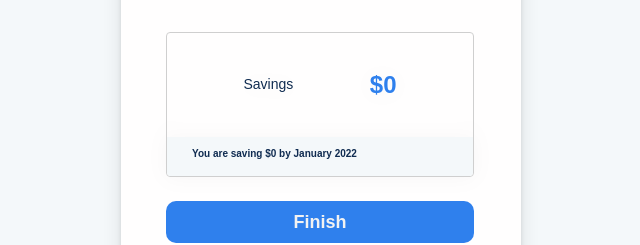
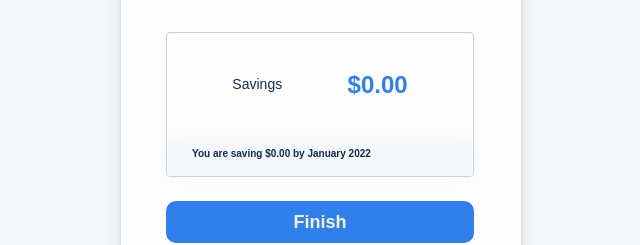
Before and after one commit to akmatoff/savings-calculator, a React (Create React App) app: page / in a window 1280 px wide. Both pictures are taken after a click on the element 504 px from the left and 281 px from the top of the page. Shown: the part 446-691 px from the top of the page, without its empty margins (319-959 px from the left). Built offline with nearby package versions, Linux system fonts and the light colour scheme; a web font is replaced by a local one.

Commit message:
UPDATE: calculate by total amount

```diff
--- a/src/components/Card.tsx
+++ b/src/components/Card.tsx
@@ -14,29 +14,37 @@ export default function Card() {
   const goalReachDate = useSelector(
     (state: RootState) => state.calc.goalReachDate
   );
+  const totalAmount = useSelector((state: RootState) => state.calc.totalAmount);
+  const monthsCount = useSelector((state: RootState) => state.calc.monthsCount);
+
+  const getDateMonthYear = () => {
+    return (
+      goalReachDate.toLocaleString("default", { month: "long" }) +
+      " " +
+      goalReachDate.getFullYear()
+    );
+  };
 
   return modeToggledOn ? (
     <StyledCard>
       <Row>
         <Label>Monthly Amount</Label>
-        <MonthlyAmount>${monthlyAmount}</MonthlyAmount>
+        <MonthlyAmount>${monthlyAmount.toFixed(2)}</MonthlyAmount>
       </Row>
       <Description>
-        You are planning 26 montly deposits to reach your $25, 000 goal by April
-        2022.
+        You are planning {monthsCount} monthly deposits to reach your $
+        {totalAmount} goal by {getDateMonthYear()}
       </Description>
     </StyledCard>
   ) : (
     <StyledCard>
       <Row>
         <Label>Savings</Label>
-        <MonthlyAmount>${savings}</MonthlyAmount>
+        <MonthlyAmount>${savings.toFixed(2)}</MonthlyAmount>
       </Row>
       <Description>
-        You are saving ${savings} by{" "}
-        {goalReachDate.toLocaleString("default", { month: "long" }) +
-          " " +
-          goalReachDate.getFullYear()}
+        You are saving <strong>${savings.toFixed(2)}</strong> by{" "}
+        <strong>{getDateMonthYear()}</strong>
       </Description>
     </StyledCard>
   );
--- a/src/components/Form.tsx
+++ b/src/components/Form.tsx
@@ -62,8 +62,8 @@ export default function Form() {
 
   const onInputChange = (e: ChangeEvent<HTMLInputElement>) => {
     modeToggledOn
-      ? dispatch(setTotalAmount(e.target.value))
-      : dispatch(setMonthlyDeposit(e.target.value));
+      ? dispatch(setTotalAmount(Number(e.target.value)))
+      : dispatch(setMonthlyDeposit(Number(e.target.value)));
 
     dispatch(calculate());
   };
--- a/src/redux/calcSlice.ts
+++ b/src/redux/calcSlice.ts
@@ -1,4 +1,4 @@
-import { createSlice } from "@reduxjs/toolkit";
+import { createSlice, PayloadAction } from "@reduxjs/toolkit";
 import { CalcState } from "../types/types";
 
 const initialState: CalcState = {
@@ -7,7 +7,8 @@ const initialState: CalcState = {
   monthlyDeposit: 0,
   goalReachDate: new Date(Date.now()),
   monthlyAmount: 0,
-  savings: 0
+  savings: 0,
+  monthsCount: 0
 }
 
 const calcSlice = createSlice({
@@ -17,24 +18,22 @@ const calcSlice = createSlice({
     switchToggle: (state) => {
       return {...state, modeToggledOn: !state.modeToggledOn}
     },
-    setMonthlyDeposit: (state, action) => {
+    setMonthlyDeposit: (state, action: PayloadAction<number>) => {
       return {...state, monthlyDeposit: action.payload}
     },
-    setTotalAmount: (state, action) => {
+    setTotalAmount: (state, action: PayloadAction<number>) => {
       return {...state, totalAmount: action.payload}
     },
-    setGoalReachDate: (state, action) => {
+    setGoalReachDate: (state, action: PayloadAction<Date>) => {
       return {...state, goalReachDate: action.payload}
     },
     calculate: (state) => {
       const currentDate = new Date(Date.now());
-      if (!state.modeToggledOn) {
-        var monthsCount = (state.goalReachDate.getFullYear() - currentDate.getFullYear()) * 12;
+      var monthsCount = (state.goalReachDate.getFullYear() - currentDate.getFullYear()) * 12;
         monthsCount -= currentDate.getMonth();
         monthsCount += state.goalReachDate.getMonth();
 
-        return {...state, savings: state.monthlyDeposit * monthsCount}
-      }
+      return {...state, savings: (state.monthlyDeposit * monthsCount), monthlyAmount: (state.totalAmount / monthsCount), monthsCount: monthsCount}
     }
   }
 })
--- a/src/types/types.ts
+++ b/src/types/types.ts
@@ -9,4 +9,5 @@ export interface CalcState {
   goalReachDate: Date;
   monthlyAmount: number;
   savings: number;
+  monthsCount: number;
 }
```
